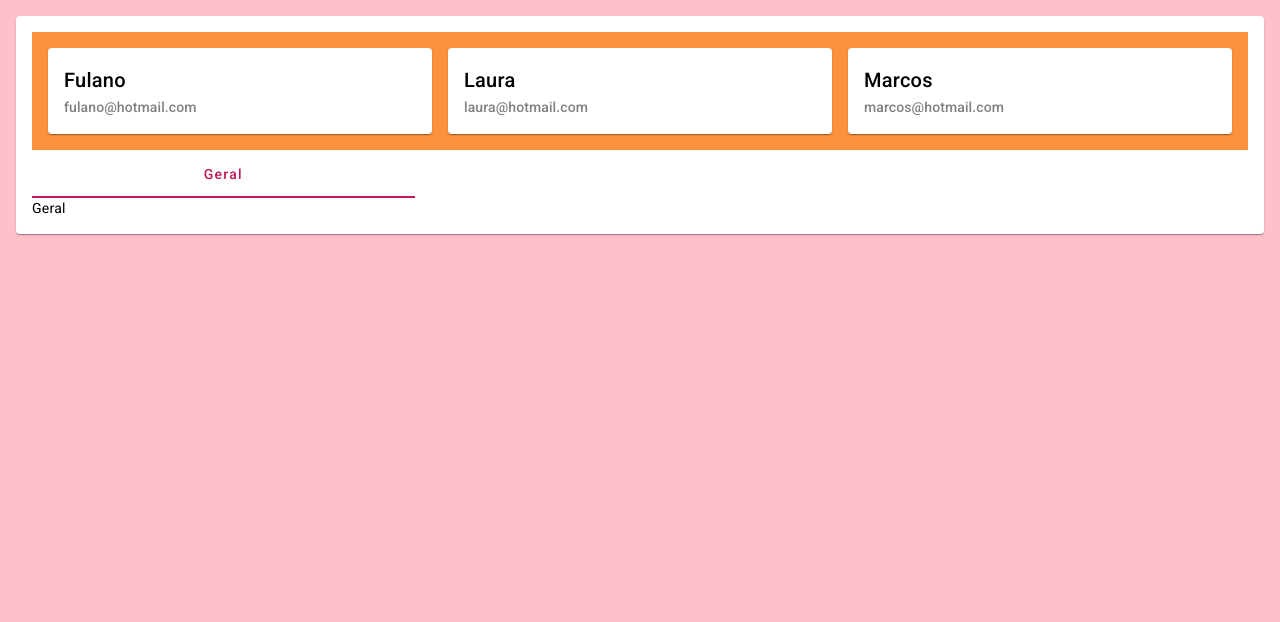
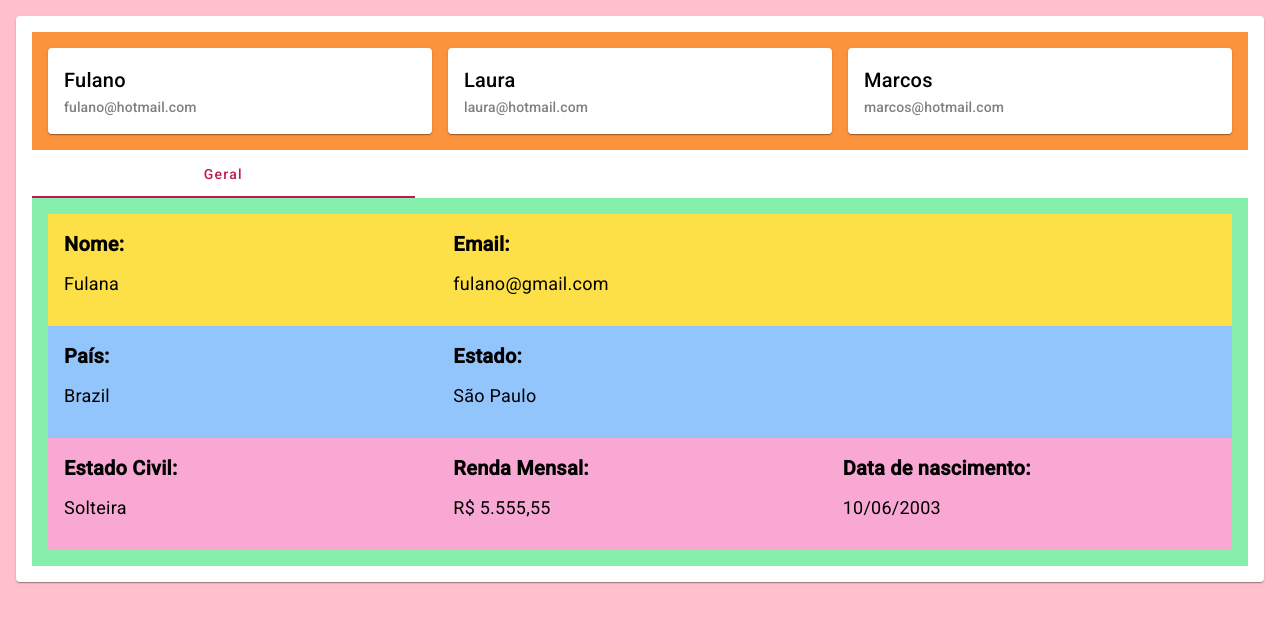
Before and after one commit to pinkiepieisa/Projetos-Angular, an Angular app in the folder reactive-forms-project/: page / in a window 1280 px wide. Shown: the top 622 px of the page. Built offline with nearby package versions, Linux system fonts and the light colour scheme.

Commit message:
Campo das informações gerais (cores para melhor visualização do grid)

```diff
--- a/reactive-forms-project/src/app/app.component.html
+++ b/reactive-forms-project/src/app/app.component.html
@@ -3,7 +3,9 @@
         <mat-card-content>
            <app-users-list [usersList]="usersList"></app-users-list>
            <mat-tab-group [(selectedIndex)]="currentIndex">
-                <mat-tab label="Geral">Geral</mat-tab>
+                <mat-tab label="Geral">
+                    <app-general-informatios></app-general-informatios>
+                </mat-tab>
                 <mat-tab label="Contato">Contato</mat-tab>
                 <mat-tab label="Dependente">Dependente</mat-tab>
            </mat-tab-group>
--- /dev/null
+++ b/reactive-forms-project/src/app/components/general-informatios/general-informatios.component.html
@@ -0,0 +1,38 @@
+<div class="p-4 bg-green-300">
+    <div class="p-4 bg-yellow-300 grid lg:grid-cols-3 gap-4">
+        <div>
+            <p class="text-xl font-semibold">Nome:</p>
+            <p class="text-lg">Fulana</p>
+        </div>
+        <div>
+            <p class="text-xl font-semibold">Email:</p>
+            <p class="text-lg"> {{ 'fulano@gmail.com' }} </p>
+        </div>
+    </div>
+
+    <div class="p-4 bg-blue-300 grid lg:grid-cols-3 gap-4">
+        <div>
+            <p class="text-xl font-semibold">País:</p>
+            <p class="text-lg">Brazil</p>
+        </div>
+        <div>
+            <p class="text-xl font-semibold">Estado:</p>
+            <p class="text-lg">São Paulo</p>
+        </div>
+    </div>
+
+    <div class="p-4 bg-pink-300 grid lg:grid-cols-3 gap-4">
+        <div>
+            <p class="text-xl font-semibold">Estado Civil:</p>
+            <p class="text-lg">Solteira</p>
+        </div>
+        <div>
+            <p class="text-xl font-semibold">Renda Mensal:</p>
+            <p class="text-lg">R$ 5.555,55</p>
+        </div>
+        <div>
+            <p class="text-xl font-semibold">Data de nascimento:</p>
+            <p class="text-lg">10/06/2003</p>
+        </div>
+    </div>
+</div>
```
Also changed, not shown: reactive-forms-project/src/app/components/component.module.ts (+5 -2 lines), reactive-forms-project/src/app/components/general-informatios/general-informatios.component.ts (added, +10 -0 lines), reactive-forms-project/src/app/components/general-informatios/general-informatios.component.scss (added), 1 other file (tests, documents, lock files or other folders).
